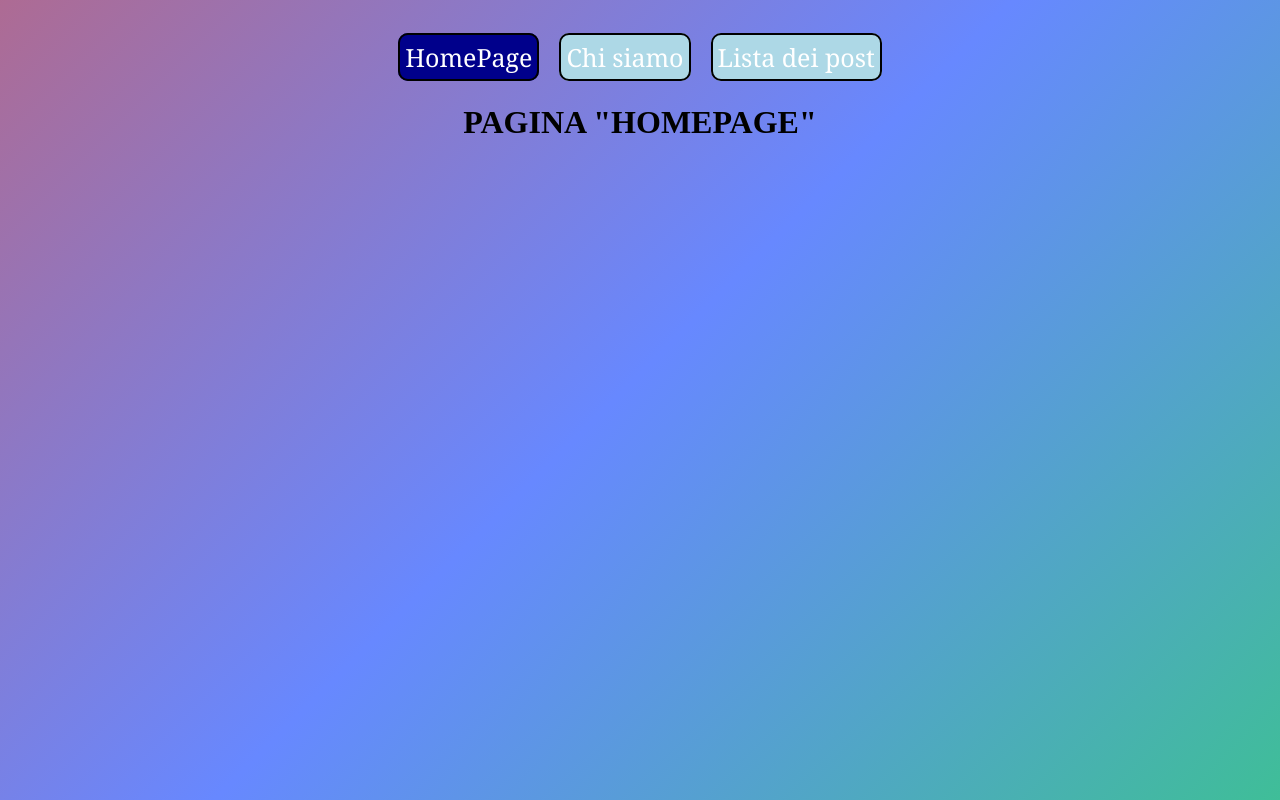
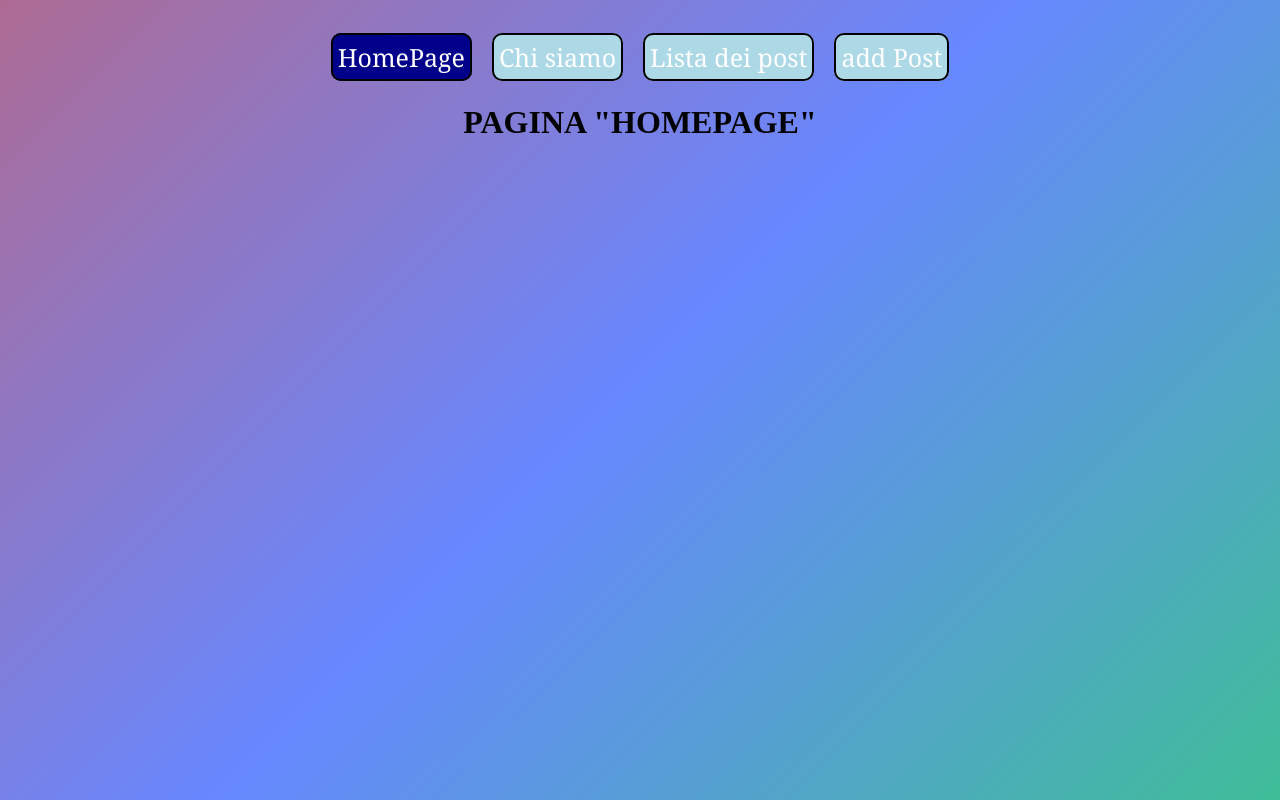
Before and after one commit to Tommasomerola/react-context-api, a React (Vite) app: page / in a window 1280 px wide. Built offline with nearby package versions, Linux system fonts and the light colour scheme.

Commit message:
fix header

```diff
--- a/src/components/Header.jsx
+++ b/src/components/Header.jsx
@@ -10,7 +10,8 @@
                 <NavLink to="/">HomePage</NavLink>
                 <NavLink to="/chisiamo">Chi siamo</NavLink>
                 <NavLink to="/posts">Lista dei post</NavLink>
-                {/* <NavLink to="/posts/create">add Post</NavLink> */}
+                <NavLink to="/posts/create">add Post</NavLink>
+
             </div>
         </header>
     )
```
